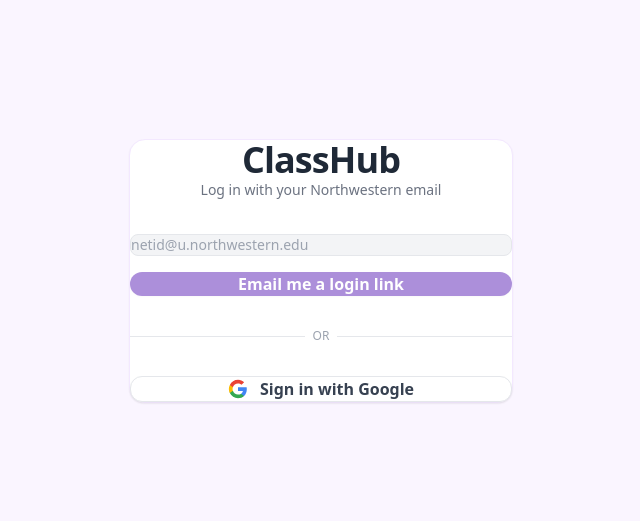
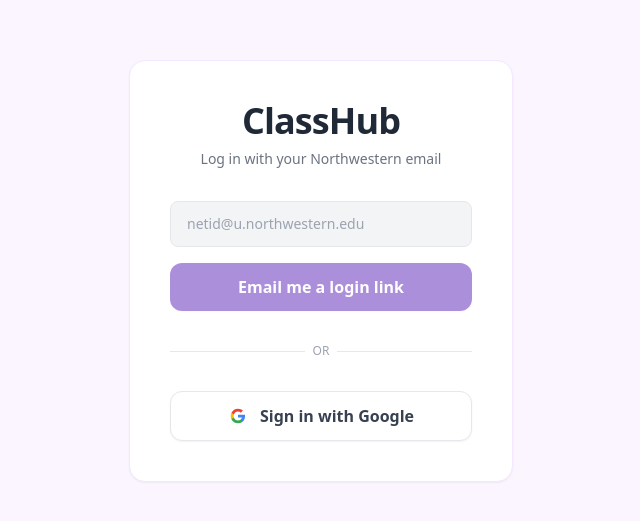
Before and after one commit to amoveablefeastym/IEEE-team-project, a React (Vite) app: page /login in a window 1280 px wide. Shown: the part 129-650 px from the top of the page, without its empty margins (319-959 px from the left). Built offline with nearby package versions, Linux system fonts and the light colour scheme; no server answers.

Commit message:
Fixed formatting issues

```diff
--- a/src/index.css
+++ b/src/index.css
@@ -1,11 +1,6 @@
 @tailwind base;
 @tailwind components;
 @tailwind utilities;
-
-:root {
-  font-family: system-ui, Avenir, Helvetica, Arial, sans-serif;
-  line-height: 1.5;
-  font-weight: 400;
 
 * {
   margin: 0;
@@ -18,4 +13,3 @@
   background-color: #F3F4F6;
   color: #111827;
 }
-}
```
